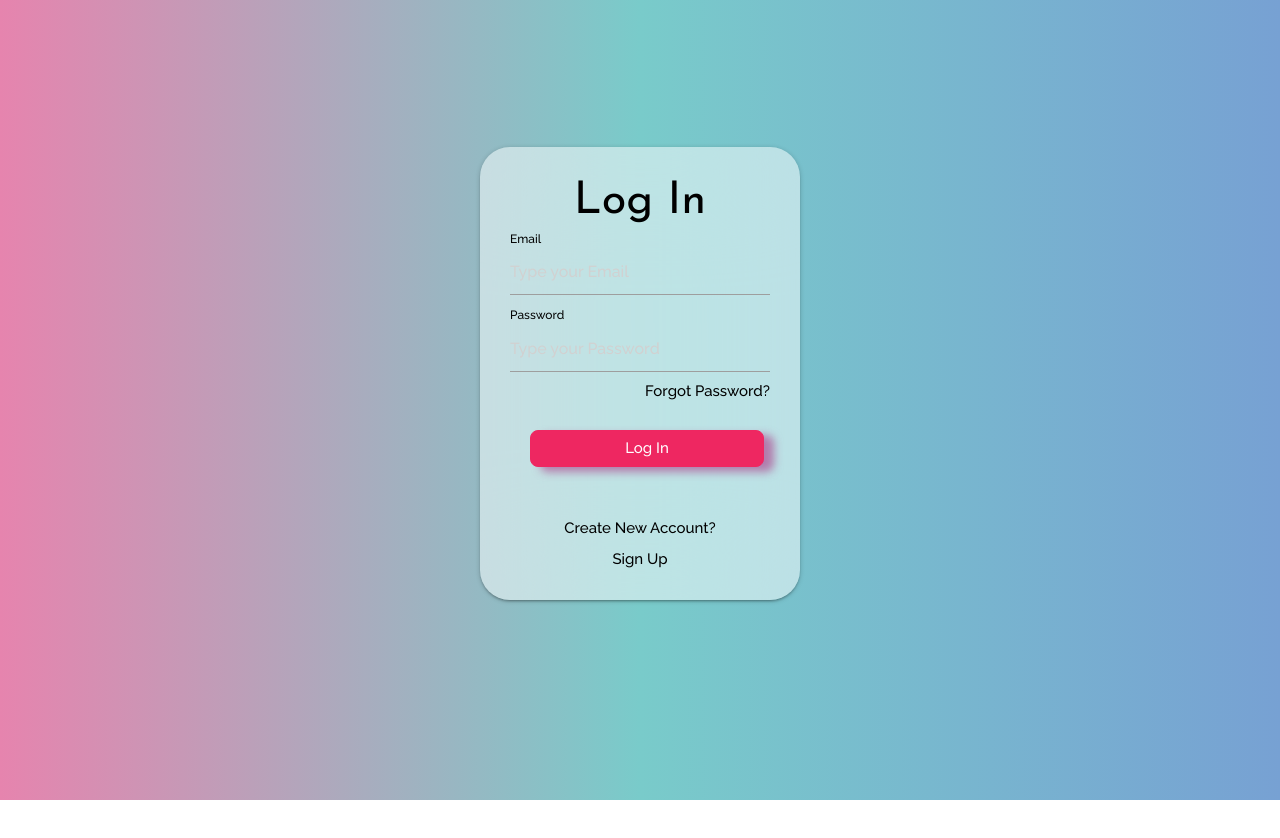
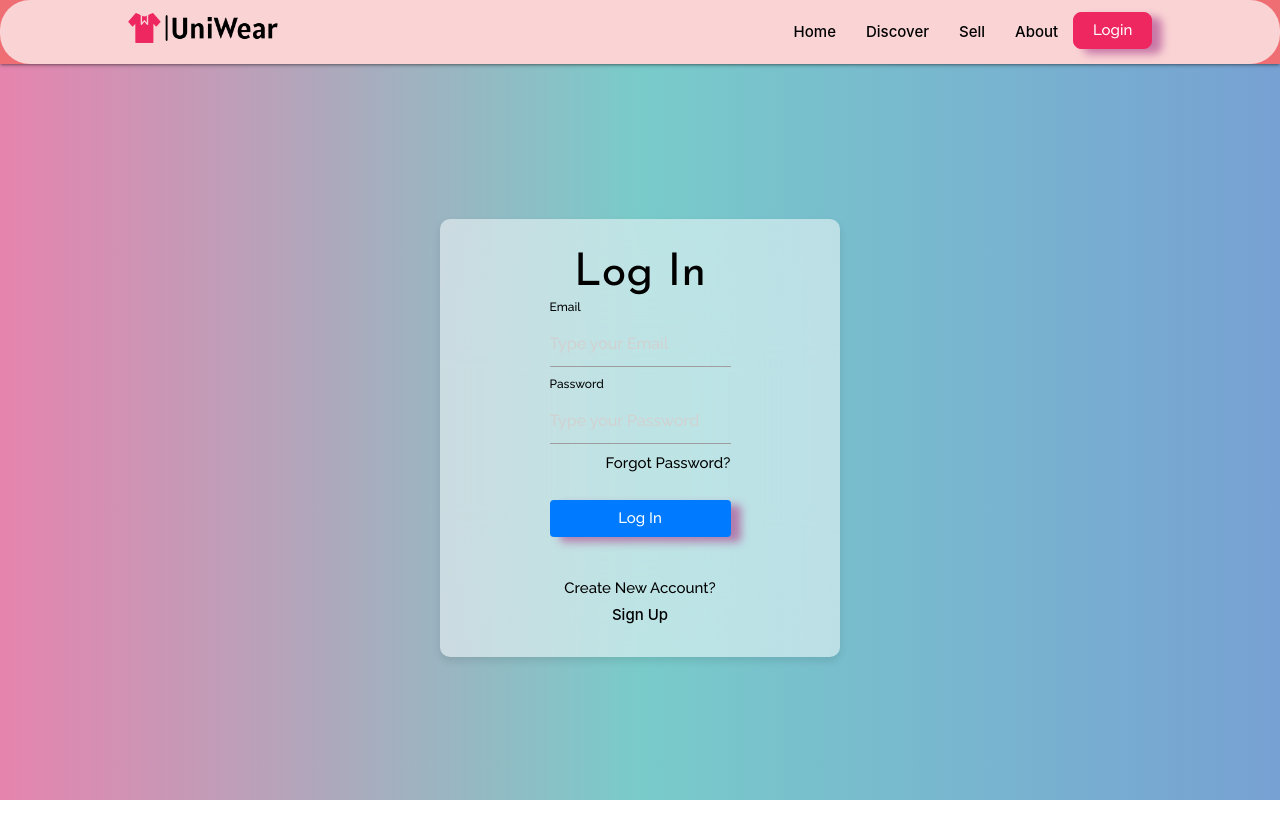
Before and after one commit to SGopinath89/IT32322024UniTshirtapp, a React (Vite) app: page /UniWear/login in a window 1280 px wide. Shown: the top 838 px of the page. Before the commit the page ends 800 px from the top, so only its background shows below. Built offline with nearby package versions, Linux system fonts and the light colour scheme.

Commit message:
Added login, signup functionalities

```diff
--- a/package.json
+++ b/package.json
@@ -16,6 +16,7 @@
     "materialize-css": "^1.0.0-rc.2",
     "react": "^18.2.0",
     "react-dom": "^18.2.0",
+    "react-dropdown": "^1.11.0",
     "react-icons": "^5.2.1",
     "react-responsive": "^10.0.0",
     "react-router-dom": "^6.23.1"
--- a/src/App.jsx
+++ b/src/App.jsx
@@ -1,6 +1,6 @@
 import { useState } from 'react';
 import Navigation from './global/components/Navigation';
-import { BrowserRouter, Routes, Route } from 'react-router-dom';
+import { BrowserRouter, Routes, Route, Navigate } from 'react-router-dom';
 import './index.css';
 import Home from './pages/Home/Home';
 import Discover from './pages/Discover/Discover';
@@ -14,6 +14,11 @@
 
 function App() {
   const [showNav, setShowNav] = useState(true);
+  const [isLoggedIn, setIsLoggedIn] = useState(false);
+
+  const handleLogout = () => {
+    setIsLoggedIn(false);
+  };
 
   return (
     <>
@@ -22,18 +27,18 @@
         <div className='white-overlay'></div>
         {showNav && (
           <header>
-            <Navigation setShowNav={setShowNav}></Navigation>
+            <Navigation setShowNav={setShowNav} isLoggedIn={isLoggedIn} handleLogout={handleLogout}></Navigation>
           </header>
         )}
         <Routes>
-          <Route path='UniWear/' element={<Home />} />
-          <Route path='UniWear/discover' element={<Discover />} />
-          <Route path='UniWear/sell' element={<Sell />} />
-          <Route path='UniWear/about' element={<About />} />
-          <Route path='UniWear/login' element={<Login setShowNav={setShowNav} />} />
-          <Route path='UniWear/UniWear' element={<Test />} />
-          <Route path='UniWear/*' element={<PageNotFound />} />
-          <Route path='UniWear/signup' element={<SignUp setShowNav={setShowNav}/>} />
+          <Route path='/UniWear/' element={<Home setShowNav={setShowNav} />} />
+          <Route path='/UniWear/discover' element={<Discover setShowNav={setShowNav} />} />
+          <Route path='/UniWear/sell' element={<Sell setShowNav={setShowNav} />} />
+          <Route path='/UniWear/about' element={<About setShowNav={setShowNav} />} />
+          <Route path='/UniWear/login' element={<Login setShowNav={setShowNav} setIsLoggedIn={setIsLoggedIn} />} />
+          <Route path='/UniWear/UniWear' element={<Test setShowNav={setShowNav} />} />
+          <Route path='/UniWear/*' element={<PageNotFound setShowNav={setShowNav} />} />
+          <Route path='/UniWear/signup' element={<SignUp setShowNav={setShowNav} />} />
         </Routes>
       </BrowserRouter>
     </>
--- a/src/global/components/Navigation.jsx
+++ b/src/global/components/Navigation.jsx
@@ -7,7 +7,7 @@
 import { NavLink, useNavigate } from "react-router-dom";
 import "../../index.css";
 
-const Navigation = ({ setShowNav }) => {
+const Navigation = ({ setShowNav, isLoggedIn, setIsLoggedIn }) => {
     const navigate = useNavigate();
 
     useEffect(() => {
@@ -17,8 +17,13 @@
     }, []);
 
     const handleLoginClick = () => {
-    setShowNav(false);
+        if (isLoggedIn) {
+            setIsLoggedIn(false); // Logout
             navigate('/UniWear/login');
+        } else {
+            setShowNav(false); // Hide navigation bar on login page
+            navigate('/UniWear/login');
+        }
     };
 
     return (
@@ -26,7 +31,7 @@
             <nav>
                 <div className="nav-wrapper">
                     <a href="./" className="brand-logo">
-            <img src={logo} alt="Logo" style={{ width: '150px', height: '30px' }} /> {/* Specify logo dimensions */}
+                        <img src={logo} alt="Logo" style={{ width: '150px', height: '30px' }} />
                     </a>
                     <a href="#" data-target="mobile-demo" className="sidenav-trigger">
                         <i className="material-icons"><TiThMenu /></i>
@@ -36,7 +41,11 @@
                         <li><NavLink to="UniWear/discover">Discover</NavLink></li>
                         <li><NavLink to="UniWear/sell">Sell</NavLink></li>
                         <li><NavLink to="UniWear/about">About</NavLink></li>
-            <li><button className="login-btn" onClick={handleLoginClick}>Login</button></li>
+                        <li>
+                            <button className="login-btn" onClick={handleLoginClick}>
+                                {isLoggedIn ? "Logout" : "Login"}
+                            </button>
+                        </li>
                     </ul>
                 </div>
             </nav>
@@ -46,7 +55,11 @@
                 <li><NavLink to="UniWear/discover">Discover</NavLink></li>
                 <li><NavLink to="UniWear/sell">Sell</NavLink></li>
                 <li><NavLink to="UniWear/about">About</NavLink></li>
-        <li><button onClick={handleLoginClick}>Login</button></li>
+                <li>
+                    <button onClick={handleLoginClick}>
+                        {isLoggedIn ? "Logout" : "Login"}
+                    </button>
+                </li>
             </ul>
         </>
     );
--- a/src/index.css
+++ b/src/index.css
@@ -108,7 +108,7 @@
 }
 
 input,
-select {
+select, option {
 	border-radius: 8px;
 	border: 1px solid grey;
 	padding: 0.6rem 1.25rem;
--- a/src/pages/Home/Home.jsx
+++ b/src/pages/Home/Home.jsx
@@ -22,7 +22,7 @@
             <a href="./discover"><button>Discover</button></a>
           </div>
           <div className='spline-container'>
-            <Spline scene="https://prod.spline.design/CKRSaAhKKxpINP-U/scene.splinecode" />
+          <Spline scene="https://prod.spline.design/CKRSaAhKKxpINP-U/scene.splinecode" />
           </div>
         </div>
       </div>
--- a/src/pages/Login/Login.css
+++ b/src/pages/Login/Login.css
@@ -1,38 +1,72 @@
-.login-div{
+/* Ensure index.css styles are incorporated */
+
+.login-div {
     width: 100%;
     height: 100vh;
-    display:flex;
-    align-items:center;
-    justify-content:center;
+    display: flex;
+    align-items: center;
+    justify-content: center;
 }
 
-.form-control{
+.login-card {
+    width: 90%;
+    max-width: 400px; /* Adjust max-width as needed for responsiveness */
+    padding: 20px;
+    border-radius: 10px;
+    box-shadow: 0px 4px 8px rgba(0, 0, 0, 0.1);
+    text-align: center;
+}
+
+.form-control {
+    width: 100%;
+    padding: 10px;
+    margin: 10px 0;
+    border: 1px solid #ccc;
+    border-radius: 4px;
     color: black;
 }
 
-.login-card{
-    width:25%;
+.btnmargin {
+    margin: 20px 0;
+    width: 100%;
+    padding: 10px;
+    background-color: #007bff;
+    color: white;
+    border: none;
+    border-radius: 4px;
+    cursor: pointer;
 }
 
-.textmargin{
-    margin-top: 100px;
+.btnmargin:hover {
+    background-color: #0056b3;
 }
 
-.email{
+.pwdalign {
+    text-align: right;
+    margin-bottom: 10px;
+}
+
+.textmargin {
+    margin-top: 20px;
     color: black;
 }
 
-.btnmargin{
-    margin: 20px;
-    width: 90%;
+.email {
+    color: black;
+    margin-bottom: 5px;
+    display: block;
+    text-align: left;
 }
 
-.pwdalign{
-    text-align: right;
+.error-message {
+    color: red;
+    margin-top: 10px;
+    text-align: center;
 }
 
-.login-form{
-    text-align:left;
-    margin: 0;
-	font-family: "Raleway", sans-serif;
+/* Responsive Adjustments */
+@media only screen and (max-width: 768px) {
+    .login-card {
+        width: 90%;
+    }
 }
--- a/src/pages/Login/Login.jsx
+++ b/src/pages/Login/Login.jsx
@@ -1,38 +1,71 @@
-import { useEffect } from 'react';
+import { useState } from 'react';
 import './Login.css';
+import '../../index.css';
+import { useNavigate } from 'react-router-dom';
 
-import '../../index.css';
+export default function Login({ setShowNav, setIsLoggedIn }) {
+    const [email, setEmail] = useState('');
+    const [password, setPassword] = useState('');
+    const [error, setError] = useState('');
+    const navigate = useNavigate();
 
-export default function Login({ setShowNav }) {
-    useEffect(() => {
-        setShowNav(false); // Hide the navigation bar when the Login component mounts
-    }, [setShowNav]);
+    const handleSubmit = async (e) => {
+        e.preventDefault();
+        setError(''); // Clear previous error message
+
+        try {
+            const response = await fetch(`http://localhost:8080/user/${email}`);
+            if (response.ok) {
+                const data = await response.text();
+                if (data === password) {
+                    setIsLoggedIn(true); // Update login state to true
+                    setShowNav(true); // Show navigation bar after successful login
+                    navigate('/UniWear/');
+                } else {
+                    setError('Incorrect password');
+                }
+            } else {
+                setError('User not found');
+            }
+        } catch (error) {
+            setError('An error occurred. Please try again later.');
+        }
+    };
 
     return (
-        <>
         <div className="login-div">
             <div className='card login-card'>
                 <h2>Log In</h2>
-                <form className="login-form">
-                    <label className="email">Email</label>
-                    <input type="email" placeholder='Type your Email' className="form-control"/>
-                    <label className="email">Password</label>
-                    <input type="password"  placeholder='Type your Password' className="form-control"/>
-
-                    <center>
-                        <div>
-                            <p className='pwdalign'><a href='#'>Forgot Password?</a></p>
-                            <button className='btnmargin'>Log In</button>
-
-                        </div>
-                        <div>
-                            <p className='textmargin'>Create New Account?</p>
-                            <a href="./signup">Sign Up</a>
-                        </div>
-                    </center>
+                <form className="login-form" onSubmit={handleSubmit}>
+                    <label htmlFor="email" className="email">Email</label>
+                    <input
+                        type="email"
+                        id="email"
+                        className="form-control"
+                        value={email}
+                        onChange={(e) => setEmail(e.target.value)}
+                        placeholder='Type your Email'
+                        required
+                    />
+                    <label htmlFor="password" className="email">Password</label>
+                    <input
+                        type="password"
+                        id="password"
+                        className="form-control"
+                        value={password}
+                        onChange={(e) => setPassword(e.target.value)}
+                        placeholder='Type your Password'
+                        required
+                    />
+                    <p className='pwdalign'><a href='#'>Forgot Password?</a></p>
+                    <button type="submit" className="form-control btnmargin">Log In</button>
                 </form>
+                {error && <span className="error-message">{error}</span>}
+                <div className='textmargin'>
+                    <p>Create New Account?</p>
+                    <a href="./signup">Sign Up</a>
+                </div>
             </div>
         </div>
-        </>
     );
 }
--- a/src/pages/SignUp/SignUp.css
+++ b/src/pages/SignUp/SignUp.css
@@ -1,47 +1,69 @@
-.login-div{
+.login-div {
     width: 100%;
     height: 100vh;
-      display:flex;
-      align-items:center;
-      justify-content:center;
+    display: flex;
+    align-items: center;
+    justify-content: center;
 }
 
-  .form-control{
-      color: black;
+.login-card {
+    width: 90%;
+    max-width: 400px; /* Adjust max-width as needed for responsiveness */
+    padding: 20px;
+    border-radius: 10px;
+    box-shadow: 0 4px 8px rgba(0,0,0,0.1);
 }
 
-  .login-card{
-      width:25%;
+.form-control {
+    width: 100%;
+    padding: 10px;
+    margin-bottom: 10px;
+    border: 1px solid #ccc;
+    border-radius: 4px;
 }
 
-  .textmargin{
-      margin-top: 50px;
+.textmargin {
+    margin-top: 20px;
 }
 
-  .email{
+.email {
     color: black;
+    display: block;
+    margin-bottom: 5px;
 }
 
-  .lname{
+.lname {
     color: black;
-      margin-left: 150px;
+    margin-left: 20px;
 }
 
-  .FnameInput{
-      width: 50px;
+.btnmargin {
+    margin: 20px 0;
+    width: 100%;
+    padding: 10px;
+    background-color: #007bff;
+    color: white;
+    border: none;
+    border-radius: 4px;
+    cursor: pointer;
 }
 
-  .btnmargin{
-      margin: 20px;
-      width: 90%;
+.btnmargin:hover {
+    background-color: #0056b3;
 }
 
-  .pwdalign{
-      text-align: right;
-  }
-
-  .login-form{
-      text-align:left;
+.login-form {
+    text-align: left;
     margin: 0;
     font-family: "Raleway", sans-serif;
 }
+
+.name-fields {
+    display: flex;
+    flex-wrap: wrap; /* Ensures fields wrap on smaller screens */
+    gap: 10px; /* Adjust spacing between fields */
+}
+
+.first-name, .last-name {
+    width: 48%;
+}
--- a/src/pages/SignUp/SignUp.jsx
+++ b/src/pages/SignUp/SignUp.jsx
@@ -1,52 +1,153 @@
-import { useEffect } from 'react';
+import { useState, useEffect } from 'react';
 import './SignUp.css';
-
 import '../../index.css';
+import Dropdown from 'react-dropdown';
+import 'react-dropdown/style.css'; // Ensure to import the CSS for the Dropdown component
+import { useNavigate } from 'react-router-dom';
 
 export default function SignUp({ setShowNav }) {
+    const [firstName, setFirstName] = useState('');
+    const [lastName, setLastName] = useState('');
+    const [university, setUniversity] = useState('');
+    const [indexNumber, setIndexNumber] = useState('');
+    const [email, setEmail] = useState('');
+    const [password, setPassword] = useState('');
+    const [error, setError] = useState('');
+    const navigate = useNavigate();
+
     useEffect(() => {
         setShowNav(false);
     }, [setShowNav]);
+
+    const options = [
+        { value: 'UOV', label: 'UOV' },
+        { value: 'UOP', label: 'UOP' },
+        { value: 'UOC', label: 'UOC' }
+    ];
+    const defaultOption = options[0];
+
+    const handleSubmit = async (e) => {
+        e.preventDefault();
+        setError(''); // Clear previous error message
+
+        // Validate form fields
+        if (!firstName || !lastName || !university || !indexNumber || !email || !password) {
+            setError('Please fill in all fields.');
+            return;
+        }
+
+        try {
+            const response = await fetch('http://localhost:8080/user', {
+                method: 'POST',
+                headers: {
+                    'Content-Type': 'application/json'
+                },
+                body: JSON.stringify({
+                    email: email,
+                    firstName: firstName,
+                    indexNo: indexNumber,
+                    lastName: lastName,
+                    password: password,
+                    university: university
+                })
+            });
+            if (response.ok) {
+                const data = await response.text();
+                if (data === 'New user added') {
+                    setShowNav(true); // Show navigation bar after successful registration
+                    navigate('/UniWear/');
+                } else {
+                    setError('Error signing up user.');
+                }
+            } else {
+                setError('Error signing up user.');
+            }
+        } catch (error) {
+            setError('An error occurred. Please try again later.');
+        }
+    };
 
     return (
         <>
             <div className="login-div">
                 <div className='card login-card'>
                     <h2>Sign Up</h2>
-                    <form className="login-form">
-                        <label className="email">First Name</label><label className="lname">Last Name</label>
-                        <input type="text" placeholder='First Name' width="30%" className="FnameInput"/><br></br>
-
-                        <label className="email">University</label>
-                        <select name="uni" id="uni">
-                            <option value="UOV">UOV</option>
-                            <option value="UOP">UOP</option>
-                            <option value="UOC">UOC</option>
-                        </select>
-
-                        <br></br><br></br><br></br><br></br>
-                        <label className="email">Index Number</label>
-                        <input type="text" placeholder='Type your Index Number' className="form-control"/>
-
-
-                        <label className="email">Email</label>
-                        <input type="email" placeholder='Type your Email' className="form-control"/>
-
-                        <label className="email">Password</label>
-                        <input type="password"  placeholder='Type your Password' className="form-control"/>
-
+                    <form className="login-form" onSubmit={handleSubmit}>
+                        <div className="name-fields">
+                            <div className="first-name">
+                                <label htmlFor="firstName" className="email">First Name</label>
+                                <input
+                                    type="text"
+                                    id="firstName"
+                                    name="firstName"
+                                    placeholder='First Name'
+                                    className="form-control"
+                                    value={firstName}
+                                    onChange={(e) => setFirstName(e.target.value)}
+                                    required
+                                />
+                            </div>
+                            <div className="last-name">
+                                <label htmlFor="lastName" className="email lname">Last Name</label>
+                                <input
+                                    type="text"
+                                    id="lastName"
+                                    name="lastName"
+                                    placeholder='Last Name'
+                                    className="form-control"
+                                    value={lastName}
+                                    onChange={(e) => setLastName(e.target.value)}
+                                    required
+                                />
+                            </div>
+                        </div>
+                        <label htmlFor="university" className="email">University</label>
+                        <Dropdown
+                            options={options}
+                            onChange={(option) => setUniversity(option.value)}
+                            value={defaultOption}
+                            placeholder="Select an option"
+                            className="form-control"
+                        />
+                        <label htmlFor="indexNumber" className="email">Index Number</label>
+                        <input
+                            type="text"
+                            id="indexNumber"
+                            name="indexNumber"
+                            placeholder='Type your Index Number'
+                            className="form-control"
+                            value={indexNumber}
+                            onChange={(e) => setIndexNumber(e.target.value)}
+                            required
+                        />
+                        <label htmlFor="email" className="email">Email</label>
+                        <input
+                            type="email"
+                            id="email"
+                            name="email"
+                            placeholder='Type your Email'
+                            className="form-control"
+                            value={email}
+                            onChange={(e) => setEmail(e.target.value)}
+                            required
+                        />
+                        <label htmlFor="password" className="email">Password</label>
+                        <input
+                            type="password"
+                            id="password"
+                            name="password"
+                            placeholder='Type your Password'
+                            className="form-control"
+                            value={password}
+                            onChange={(e) => setPassword(e.target.value)}
+                            required
+                        />
                         <center>
-                            <div>
-
-                                <button className='btnmargin'>Sign Up</button>
-
-                            </div>
-                            <div>
-                                <p className='textmargin'>Already have an Account? <a href="./signup">Log In</a></p>
-
-                            </div>
+                            <button type="submit" className='btnmargin'>Sign Up</button>
+                            <p className='textmargin'>Already have an Account? <a href="./login">Log In</a></p>
                         </center>
                     </form>
+                    {error && <span className="error-message">{error}</span>}
                 </div>
             </div>
         </>
```
Also changed, not shown: 1 other file (tests, documents, lock files or other folders). Lines whose indentation alone changed are shown as unchanged.
